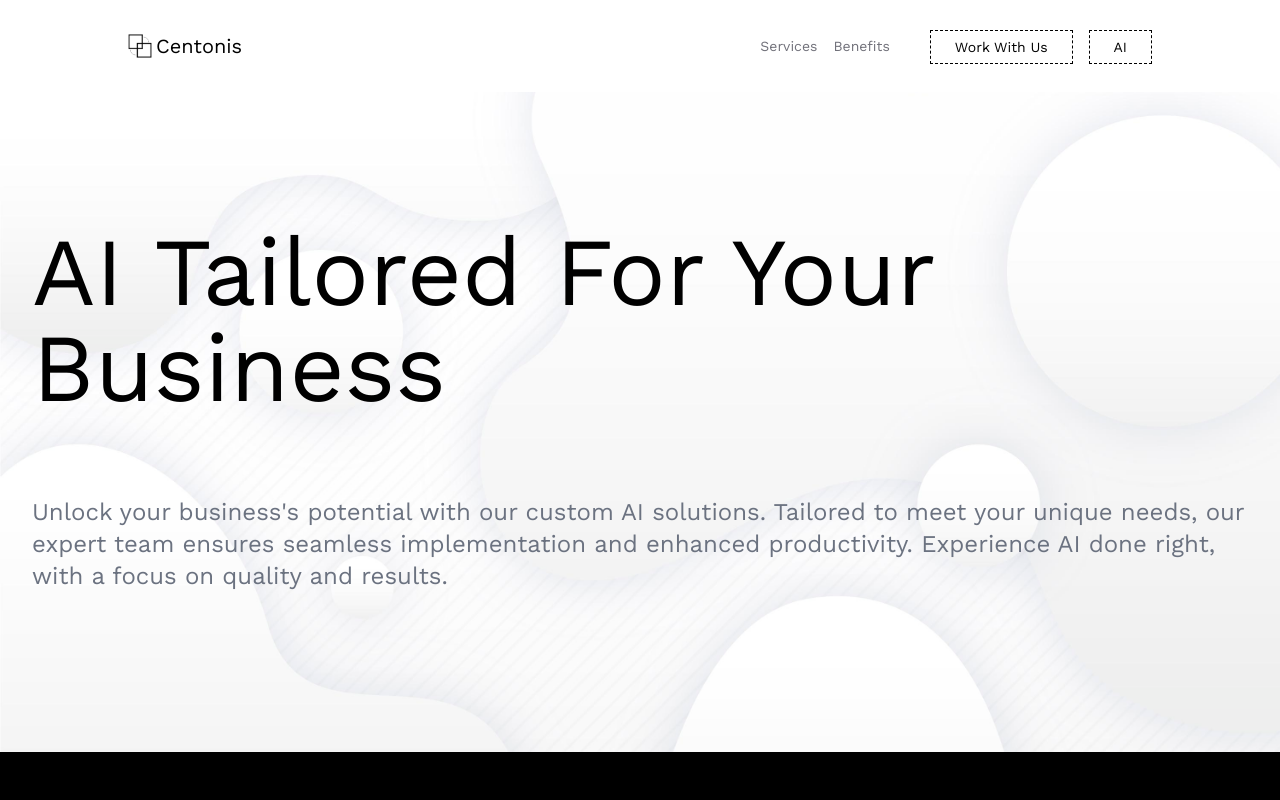
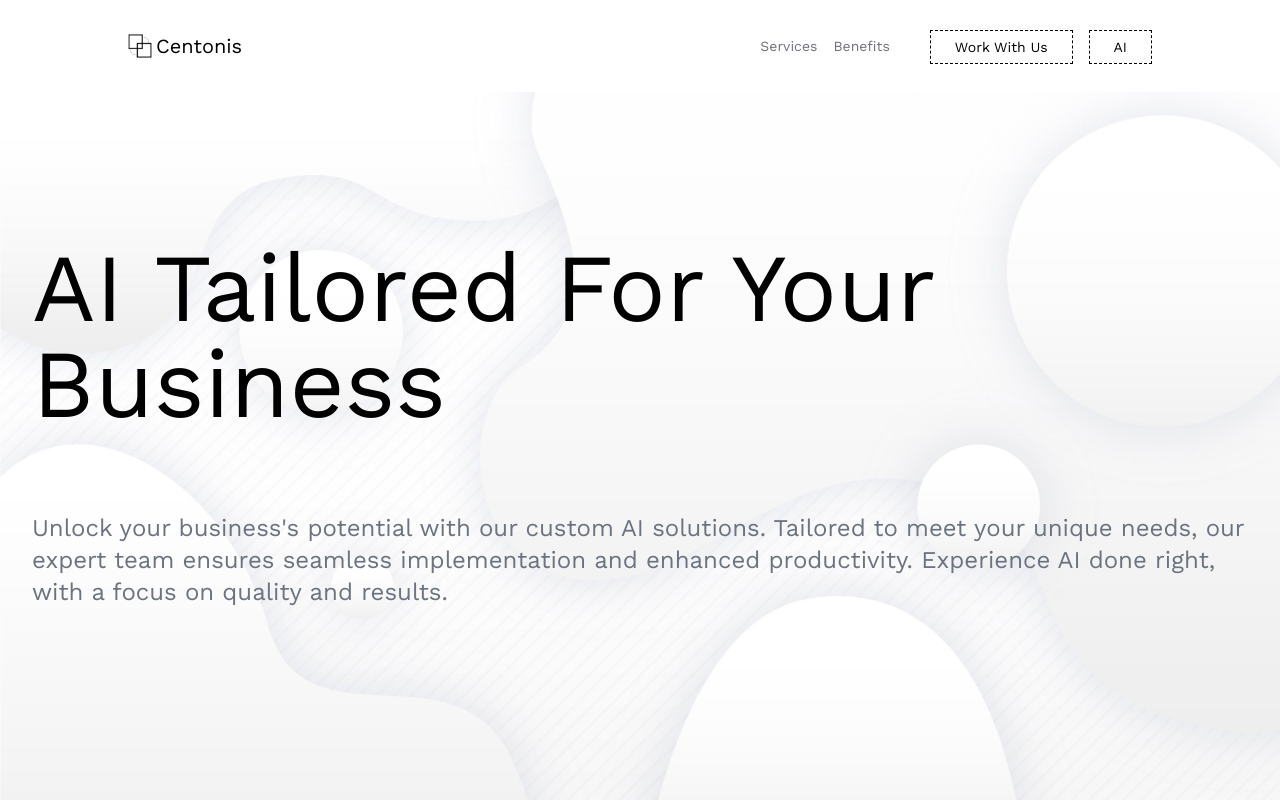
Before and after one commit to JackPangalia/ygptwebsite, a Next.js app in the folder client/: page / in a window 1280 px wide. Shown: the top 800 px of the page. Built offline with nearby package versions, Linux system fonts and the light colour scheme.

Commit message:
update copy, and slight ui changes

```diff
--- a/client/app/components/Chatbot.jsx
+++ b/client/app/components/Chatbot.jsx
@@ -82,7 +82,7 @@ const Chatbot = () => {
 
   return (
     <div className="min-h-screen flex flex-col justify-between pt-[8rem]">
-      <p className = {`text-[11px]  text-center text-gray-500 bg-zinc-100 p-1 sm:mt-0 mt-3 ${chatLogs.length < 1 ? 'block' : 'hidden'}`}>Disclaimer: AI is not correct all the time</p>
+      <p className = {`text-[11px]  text-center text-gray-500 bg-zinc-100 p-1 sm:mt-0 mt-3 ${chatLogs.length < 1 ? 'block' : 'hidden'}`}>Disclaimer: AI may not guarantee full accuracy. Please verify.</p>
 
       <div
         className="flex flex-col gap-6 sm:h-[74vh] h-[75vh] overflow-y-auto md:text-xl text-lg"
--- a/client/app/page.jsx
+++ b/client/app/page.jsx
@@ -9,11 +9,11 @@ const Home = () => {
     <>
       <div className="">
         <section className="pt-[9rem] bg-cover bg-[url('/whiteblobs.jpg')]">
-          <div className="sm:mt-20 mt-14 max-w-[1500px] px-[2rem] mx-auto md:pb-40 pb-24">
+          <div className="sm:mt-24 mt-14 max-w-[1500px] px-[2rem] mx-auto md:pb-48 pb-24">
             <h1 className=" lg:text-8xl md:text-7xl sm:text-6xl text-5xl font-[400]">
               AI Tailored For Your Business
             </h1>
-            <h3 className="md:text-2xl sm:text-xl text-lg sm:mt-20  mt-10 text-gray-500 ml-auto xl:w-[100%] lg:w-[66%] ">
+            <h3 className="md:text-2xl sm:text-xl text-lg sm:mt-20  mt-10 text-gray-500 ml-auto lg:w-[100%]">
               Unlock your business&apos;s potential with our custom AI
               solutions. Tailored to meet your unique needs, our expert team
               ensures seamless implementation and enhanced productivity.
```
